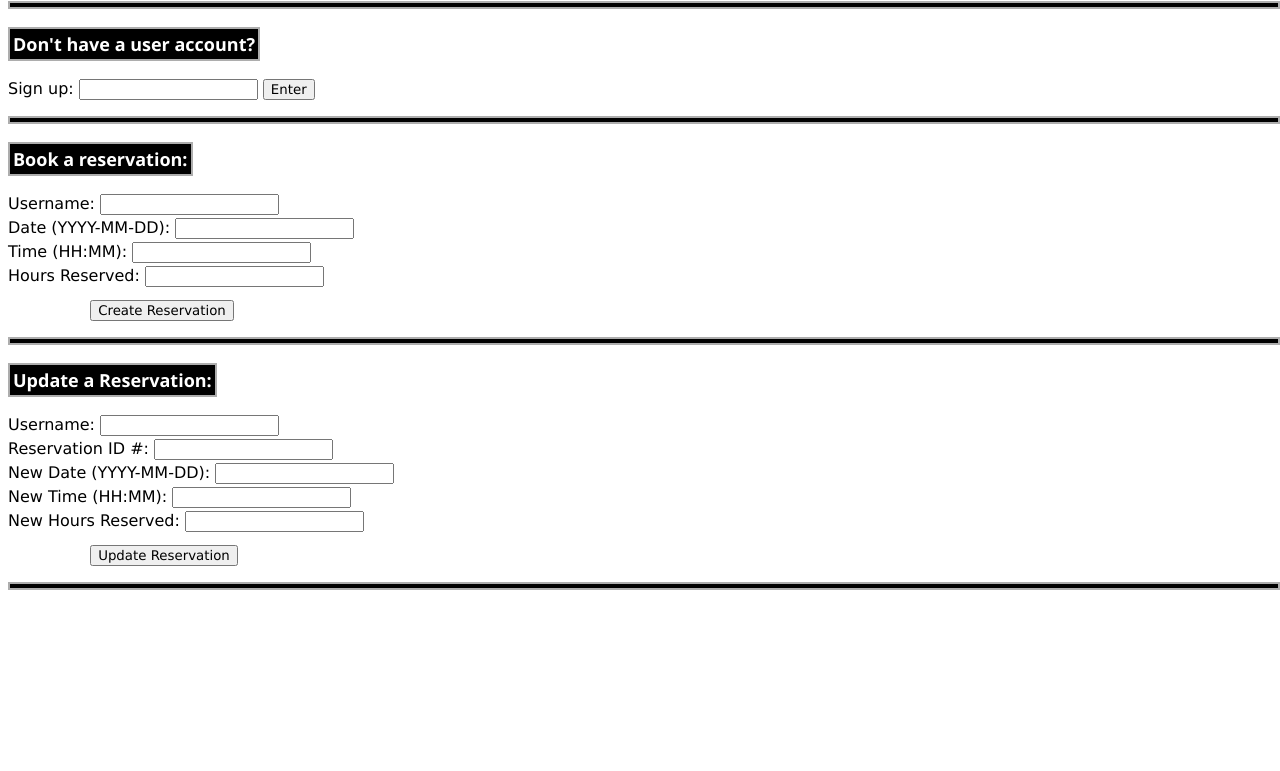
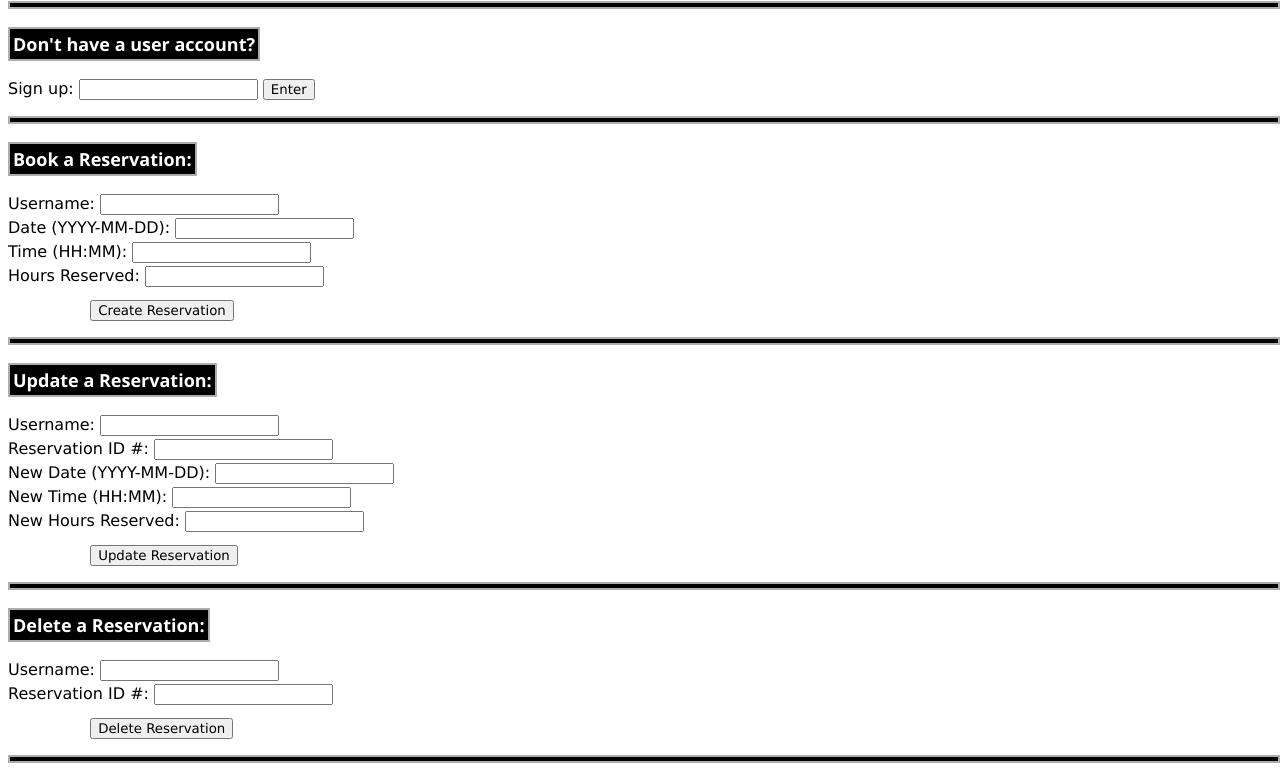
Before and after one commit to DWheeler22/look_out_skateboard, a website: page index.html in a window 1280 px wide. Shown: the part 100-871 px from the top of the page. Before the commit the page ends 800 px from the top, so only its background shows below. Drawn offline with Linux system fonts and the light colour scheme.

Commit message:
Implemented frontend function for deleting a reservation.

```diff
--- a/app.js
+++ b/app.js
@@ -79,8 +79,33 @@ function updateReservation() {
 
     // Reset fields
     document.getElementById("upd_res_user").value = ""
-    document.getElementById("upd_res_id").value= ""
+    document.getElementById("upd_res_id").value = ""
     document.getElementById("upd_res_date").value = ""
     document.getElementById("upd_res_time").value = ""
     document.getElementById("upd_res_hours").value = ""
 }
+
+function deleteReservation() {
+    let res_user = document.getElementById("del_res_user").value
+    let res_id = document.getElementById("del_res_id").value
+
+    const request = new XMLHttpRequest()
+    request.open("DELETE", `${base_server_url}/users/${res_user}/reservations/${res_id}}`)
+    request.onload = function() {
+        data = this.response
+        if (request.status === 200)
+        {
+            let response = document.getElementById("del_res_response")
+            response.innerHTML = data
+        }
+        else
+        {
+            console.log(`Error status: ${request.status}`)
+        }
+    }
+    request.send()
+
+    // Reset fields
+    document.getElementById("del_res_user").value = ""
+    document.getElementById("del_res_id").value = ""
+}
--- a/index.html
+++ b/index.html
@@ -26,12 +26,12 @@
     <div class="divider"></div>
 
     <div id="make_res">
-        <p class="section_header">Book a reservation:</p><br>
+        <p class="section_header">Book a Reservation:</p><br>
         <div class="entry"><label>Username: </label><input id="new_res_user"></div>
         <div class="entry"><label>Date (YYYY-MM-DD): </label><input id="new_res_date"><br></div>
         <div class="entry"><label>Time (HH:MM): </label><input id="new_res_time"><br></div>
         <div class="entry"><label>Hours Reserved: </label><input id="new_res_hours"><br></div>
-        <button id="make_res_button" onclick="createReservation()">Create Reservation</button>
+        <button id="make_res_button" class="submit_button" onclick="createReservation()">Create Reservation</button>
         <div class="response"><pre id="make_res_response"></pre></div>
     </div>
 
@@ -44,8 +44,18 @@
         <div class="entry"><label>New Date (YYYY-MM-DD): </label><input id="upd_res_date"><br></div>
         <div class="entry"><label>New Time (HH:MM): </label><input id="upd_res_time"><br></div>
         <div class="entry"><label>New Hours Reserved: </label><input id="upd_res_hours"><br></div>
-        <button id="make_res_button" onclick="updateReservation()">Update Reservation</button>
+        <button id="upd_res_button" class="submit_button" onclick="updateReservation()">Update Reservation</button>
         <div class="response"><pre id="upd_res_response"></pre></div>
+    </div>
+
+    <div class="divider"></div>
+
+    <div id="delete_reservation">
+        <p class="section_header">Delete a Reservation:</p>
+        <div class="entry"><label>Username: </label><input id="del_res_user"></div>
+        <div class="entry"><label>Reservation ID #: </label><input id="del_res_id"><br></div>
+        <button id="del_res_button" class="submit_button" onclick="deleteReservation()">Delete Reservation</button>
+        <div class="response"><pre id="del_res_response"></pre></div>
     </div>
 
     <div class="divider"></div>
--- a/style.css
+++ b/style.css
@@ -53,7 +53,7 @@
     margin-bottom: 3px;
 }
 
-#make_res_button {
+.submit_button {
     margin-left: 6.5%;
     margin-top: 10px;
 }
```
